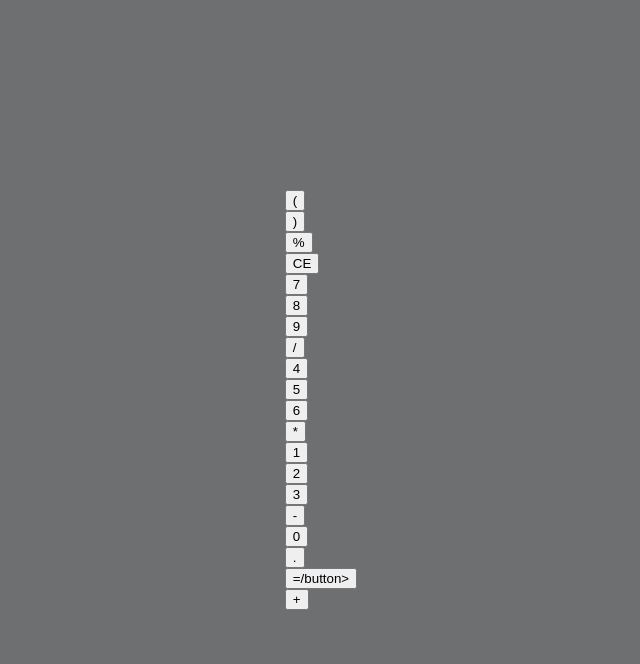
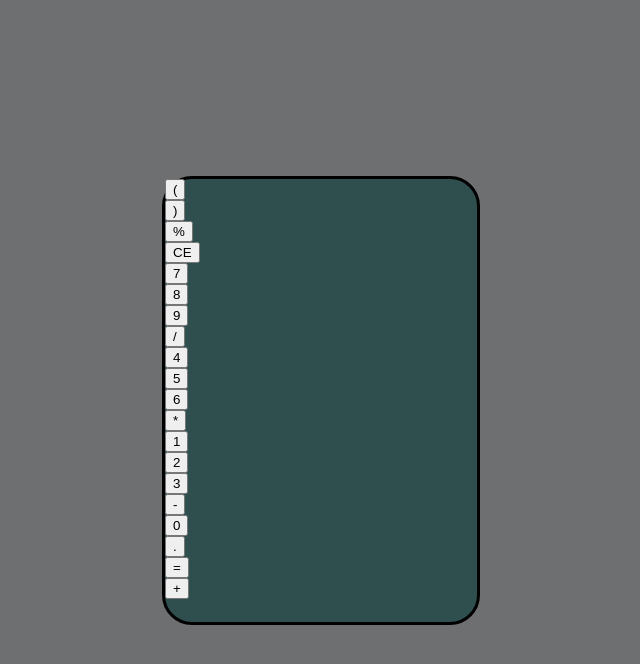
Before and after one commit to diogenesistemas/calculadorajs-dt, a PHP site: page / in a window 1280 px wide. Shown: the top 664 px of the page, without its empty margins (319-959 px from the left). Run offline with PHP 8.4, Linux system fonts and the light colour scheme.

Commit message:
design da calculadora

```diff
--- a/css/style.css
+++ b/css/style.css
@@ -11,3 +11,11 @@ body {
     padding: 0;
     margin: 0;
 }
+.calculadora{
+    position: fixed;
+    width: 312px;
+    background-color: darkslategrey;
+    height: 443px;
+    border: solid;
+    border-radius: 30px;
+}
--- a/index.html
+++ b/index.html
@@ -11,7 +11,7 @@
 </head>
 
 <body>
-    <div class="container">
+    <div class="container" >
         <div class="calculadora">
             <div class="tela"></div>
             <div class="botoes">
@@ -46,7 +46,7 @@
                 <div class="linha">
                     <div class="coluna"><button>0</button></div>
                     <div class="coluna"><button>.</button></div>
-                    <div class="coluna"><button>=/button></div>
+                    <div class="coluna"><button>=</button></div>
                     <div class="coluna"><button>+</button></div>
                 </div>
 
```
